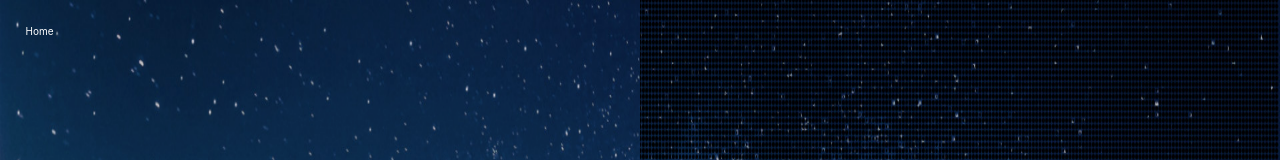
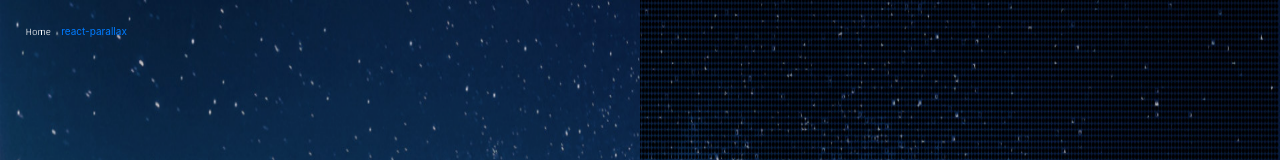
Before and after one commit to eesa94/react-features, a React (Create React App) app: page /feature-4 in a window 1280 px wide. Shown: the top 160 px of the page. Built offline with nearby package versions, Linux system fonts and the light colour scheme.

Commit message:
optimise images; create HomeLink; add source link to parallax demo

```diff
--- a/src/Components/Features/4.FeatureFour/FeatureFour.js
+++ b/src/Components/Features/4.FeatureFour/FeatureFour.js
@@ -1,21 +1,25 @@
 import React from 'react';
 import '../Features.css';
-import { Link } from 'react-router-dom';
 import Hero from '../../Hero/Hero';
 import benjaminvoros_edit from '../../../Images/benjaminvoros_edit.jpg';
 import ethandow from '../../../Images/ethandow.jpg';
 import jessicalewis from '../../../Images/jessicalewis.jpg';
+import HomeLink from '../../HomeLink';
 
 
 const FeatureFour = () => {
   return (
     <div className="container-fluid" style={{ padding: 0 }} >
-      <Link
-        to='/'
-        className="changa-2 white position-fixed"
-        style={{ top: '3%', left: '2%', zIndex: '200'}}>
-        Home
-      </Link>
+      <div className="topBar position-fixed">
+        <HomeLink />
+        <a
+          href='https://www.npmjs.com/package/react-parallax'
+          target="_blank"
+          rel="noopener noreferrer"
+          className="sourceLink">
+          react-parallax
+        </a>
+      </div>
 
       <Hero
         image={benjaminvoros_edit}
--- a/src/Components/Features/Features.css
+++ b/src/Components/Features/Features.css
@@ -6,3 +6,13 @@
 .featureHeader {
     font-size: 3.5rem;
 }
+
+.topBar {
+    top: 3%;
+    left: 2%;
+    z-index: 200;
+}
+
+.topBar a {
+    margin-right: 10px;
+}
--- a/src/Components/Features/FeaturesMaster.js
+++ b/src/Components/Features/FeaturesMaster.js
@@ -1,6 +1,6 @@
 import React, { Component } from 'react';
 import './Features.css';
-import { Link } from 'react-router-dom';
+import HomeLink from '../HomeLink';
 
 
 class FeaturesMaster extends Component {
@@ -11,9 +11,7 @@ class FeaturesMaster extends Component {
                 <h1 className="sectionHeader featureHeader changa6 white">
                     {this.props.featureName}
                 </h1>
-                    <Link to='/' className="changa-2 white">
-                        Home
-                    </Link>
+                    <HomeLink />
                 </div>
             </div>
         )
--- a/src/Components/Hero/Hero.css
+++ b/src/Components/Hero/Hero.css
@@ -9,7 +9,6 @@
 
 .overlayOne {
     background-color: rgba(0, 0, 0, 0.15);
-    /* height: 100vh; */
 }
 
 .heroText {
--- a/src/Components/Hero/Hero.js
+++ b/src/Components/Hero/Hero.js
@@ -7,6 +7,8 @@ class Hero extends Component {
     render() {
 
         const image = this.props.image;
+        const strength = this.props.strength;
+        const overlayHeight = this.props.overlayHeight;
         const heroHeader = this.props.heroHeader;
         const heroSubHeader = this.props.heroSubHeader;
 
@@ -14,12 +16,11 @@ class Hero extends Component {
             <Parallax
             bgImage={image}
             bgImageStyle={{height: '1300px', width: '100%'}}
-            strength={this.props.strength}>
-            <div className="overlayOne w-100" style={this.props.overlayHeight} >
-                <HeroText heroHeader={heroHeader} heroSubHeader={heroSubHeader} />
-            </div>
-
-        </Parallax>
+            strength={strength}>
+                <div className="overlayOne w-100" style={overlayHeight} >
+                    <HeroText heroHeader={heroHeader} heroSubHeader={heroSubHeader} />
+                </div>
+            </Parallax>
 
         )
     }
--- /dev/null
+++ b/src/Components/HomeLink.js
@@ -0,0 +1,14 @@
+import React from 'react';
+import { Link } from 'react-router-dom';
+
+const HomeLink = () => {
+    return (
+        <Link
+            to='/'
+            className="changa2 white homeLink">
+            Home
+        </Link>
+    )
+}
+
+export default HomeLink
```
Also changed, not shown: src/Images/ethandow.jpg, src/Images/jessicalewis.jpg.
